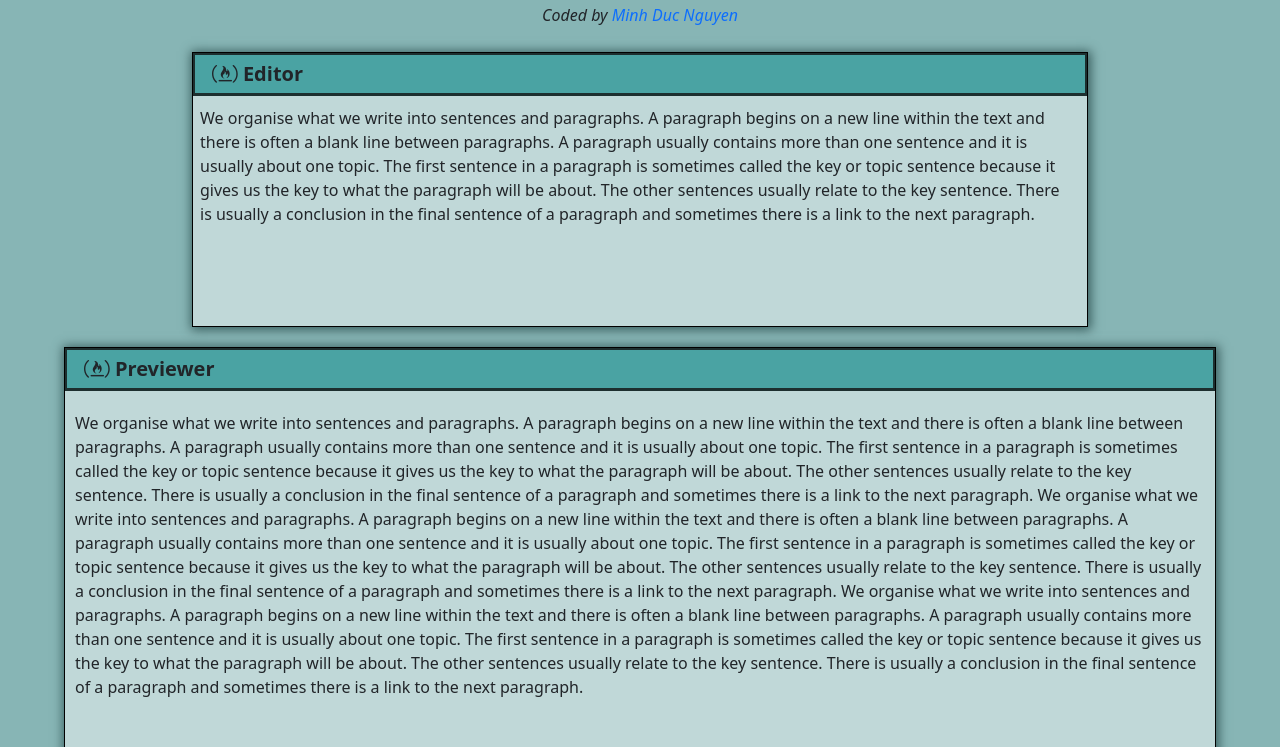
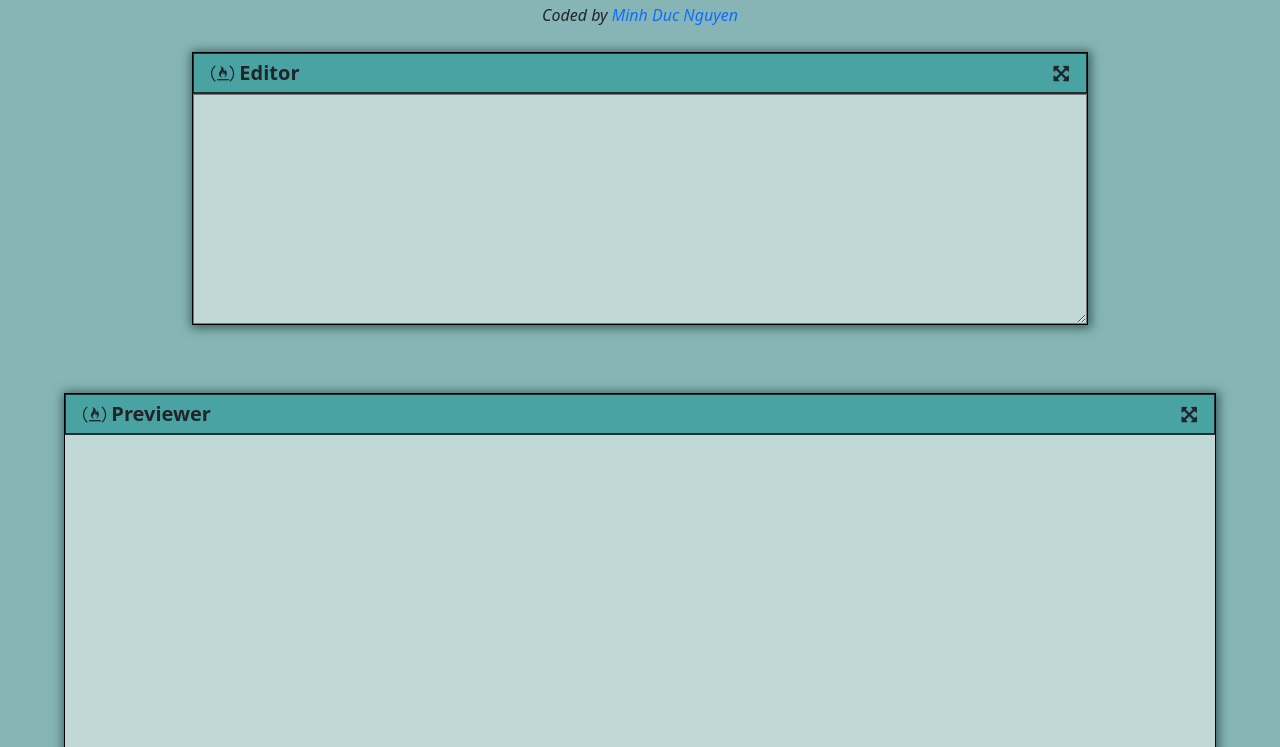
Before and after one commit to minhduc30599/Markdown-previewer, a React app: page / in a window 1280 px wide. Shown: the part 53-800 px from the top of the page. Built offline with nearby package versions, Linux system fonts and the light colour scheme.

Commit message:
last commit

```diff
--- a/package.json
+++ b/package.json
@@ -6,8 +6,11 @@
     "@testing-library/jest-dom": "^5.16.4",
     "@testing-library/react": "^13.2.0",
     "@testing-library/user-event": "^13.5.0",
+    "bootstrap": "^5.1.3",
     "font-awesome": "^4.7.0",
+    "marked": "^4.0.15",
     "react": "^18.1.0",
+    "react-bootstrap": "^2.3.1",
     "react-dom": "^18.1.0",
     "react-scripts": "5.0.1",
     "web-vitals": "^2.1.4"
--- a/src/Editor.js
+++ b/src/Editor.js
@@ -1,26 +1,32 @@
 import React from "react";
 import "../node_modules/font-awesome/css/font-awesome.min.css";
+import Previewer from "./Previewer";
 
 class Editor extends React.Component {
     constructor(props) {
         super(props);
+        this.state = {
+            input: ""
+        }
+        this.typeChange = this.typeChange.bind(this);
+    };
+
+    typeChange(event) {
+        this.setState({
+            input: event.target.value
+        });
     }
     render() {
       return (
           <div className="editor">
-              <div className="editor_header"><i class="fa fa-free-code-camp" aria-hidden="true"></i> Editor</div>
-              <div className="editor_body">
-              We organise what we write into sentences and paragraphs. A paragraph
-              begins on a new line within the text and there is often a blank line between
-              paragraphs. A paragraph usually contains more than one sentence and it is
-              usually about one topic.
+              <div className="editor_header">
+                  <div className="editor_header-left"><i className="fa fa-free-code-camp" aria-hidden="true"></i> Editor</div>
+                  <div className="editor_header-right"><i className="fa fa-arrows-alt" aria-hidden="true"></i></div>
+              </div>
+              <textarea className="editor_body" value={this.state.input} onChange={this.typeChange}>
 
-              The first sentence in a paragraph is sometimes called the key or topic
-              sentence because it gives us the key to what the paragraph will be about.
-              The other sentences usually relate to the key sentence. There is usually a
-              conclusion in the final sentence of a paragraph and sometimes there is a
-              link to the next paragraph.
-              </div>
+              </textarea>
+              <Previewer input={this.state.input} />
           </div>
       );
     }
--- a/src/Previewer.js
+++ b/src/Previewer.js
@@ -1,50 +1,20 @@
 import React from "react";
+import { marked } from "marked";
 
-class Previewer extends React.Component {
-    constructor(props) {
-        super(props);
-    }
-    render() {
-      return (
-          <div className="previewer">
-              <div className="previewer_header"><i class="fa fa-free-code-camp" aria-hidden="true"></i> Previewer</div>
-              <div className="previewer_body">
-              We organise what we write into sentences and paragraphs. A paragraph
-              begins on a new line within the text and there is often a blank line between
-              paragraphs. A paragraph usually contains more than one sentence and it is
-              usually about one topic.
+let paragraph = require("marked");
 
-              The first sentence in a paragraph is sometimes called the key or topic
-              sentence because it gives us the key to what the paragraph will be about.
-              The other sentences usually relate to the key sentence. There is usually a
-              conclusion in the final sentence of a paragraph and sometimes there is a
-              link to the next paragraph.
+const Previewer = (props) => {
+    return (
+        <div className="previewer">
+            <div className="previewer_header">
+                <div className="previewer_header-left"><i className="fa fa-free-code-camp" aria-hidden="true"></i> Previewer</div>
+                <div className="previewer_header-right"><i className="fa fa-arrows-alt" aria-hidden="true"></i></div>
+            </div>
+            <div className="previewer_body" dangerouslySetInnerHTML={{ __html: marked(props.input) }}>
 
-              We organise what we write into sentences and paragraphs. A paragraph
-              begins on a new line within the text and there is often a blank line between
-              paragraphs. A paragraph usually contains more than one sentence and it is
-              usually about one topic.
-
-              The first sentence in a paragraph is sometimes called the key or topic
-              sentence because it gives us the key to what the paragraph will be about.
-              The other sentences usually relate to the key sentence. There is usually a
-              conclusion in the final sentence of a paragraph and sometimes there is a
-              link to the next paragraph.
-
-              We organise what we write into sentences and paragraphs. A paragraph
-              begins on a new line within the text and there is often a blank line between
-              paragraphs. A paragraph usually contains more than one sentence and it is
-              usually about one topic.
-
-              The first sentence in a paragraph is sometimes called the key or topic
-              sentence because it gives us the key to what the paragraph will be about.
-              The other sentences usually relate to the key sentence. There is usually a
-              conclusion in the final sentence of a paragraph and sometimes there is a
-              link to the next paragraph.
-              </div>
-          </div>
-      );
-    }
+            </div>
+        </div>
+    );
 };
 
 export default Previewer;
--- a/src/editor.css
+++ b/src/editor.css
@@ -3,7 +3,7 @@
     left: 50%;
     transform: translate(-50%, 0);
     width: 70vw;
-    border:1px solid black;
+    border: 0.5px solid black;
     display: flex;
     flex-direction: column;
     align-items: center;
@@ -16,11 +16,14 @@
     background-color: #4aa3a3;
     font-weight: 900;
     font-size: 20px;
-    padding: 4px 0 4px 17px;
-    border-top: 2px solid #1d2f2f;
-    border-right: 2px solid #1d2f2f;
-    border-bottom: 3px solid #1d2f2f;
-    border-left: 2px solid #1d2f2f;
+    padding: 4px 17px;
+    border-top: 0.5px solid #1d2f2f;
+    border-right: 0.5px solid #1d2f2f;
+    border-bottom: 2px solid #1d2f2f;
+    border-left: 0.5px solid #1d2f2f;
+    display: flex;
+    flex-direction: row;
+    justify-content: space-between;
 }
 
 .editor_body {
--- a/src/index.css
+++ b/src/index.css
@@ -13,3 +13,7 @@
   bottom: 0;
   background-color: #87b5b5;
 }
+
+.fa {
+  font-size: 18px;
+}
--- a/src/index.js
+++ b/src/index.js
@@ -2,7 +2,7 @@ import React from 'react';
 import ReactDOM from 'react-dom';
 import Title from './Title';
 import Editor from './Editor';
-import Previewer from './Previewer';
+//import Previewer from './Previewer';
 import reportWebVitals from './reportWebVitals';
 import './index.css';
 import './editor.css';
@@ -24,11 +24,13 @@ editor.render(
   </React.StrictMode>
 );
 
+/*
 previewer.render(
   <React.StrictMode>
-    <Previewer />
+    <Previewer input={this.state.input} />
   </React.StrictMode>
 );
+*/
 
 // If you want to start measuring performance in your app, pass a function
 // to log results (for example: reportWebVitals(console.log))
--- a/src/previewer.css
+++ b/src/previewer.css
@@ -1,14 +1,13 @@
 .previewer {
     position: absolute;
     left: 50%;
-    top: 380px;
+    top: 340px;
     transform: translate(-50%, 0);
     width: 90vw;
-    border:1px solid black;
+    border: 0.5px solid black;
     display: flex;
     flex-direction: column;
     align-items: center;
-    margin: 20px 0;
     box-shadow: 1px 1px 10px 2px #3a5f5f;
 }
 
@@ -17,16 +16,20 @@
     background-color: #4aa3a3;
     font-weight: 900;
     font-size: 20px;
-    padding: 4px 0 4px 17px;
-    border-top: 2px solid #1d2f2f;
-    border-right: 2px solid #1d2f2f;
-    border-bottom: 3px solid #1d2f2f;
-    border-left: 2px solid #1d2f2f;
+    padding: 4px 17px;
+    border-top: 0.5px solid #1d2f2f;
+    border-right: 0.5px solid #1d2f2f;
+    border-bottom: 2px solid #1d2f2f;
+    border-left: 0.5px solid #1d2f2f;
+    display: flex;
+    flex-direction: row;
+    justify-content: space-between;
 }
 
 .previewer_body {
     background-color: #c0d8d8;
     overflow: auto;
     padding: 20px 10px 28px;
-    height: 450px;
+    height: 750px;
+    width: 100%;
 }
```
Also changed, not shown: 1 other file.
